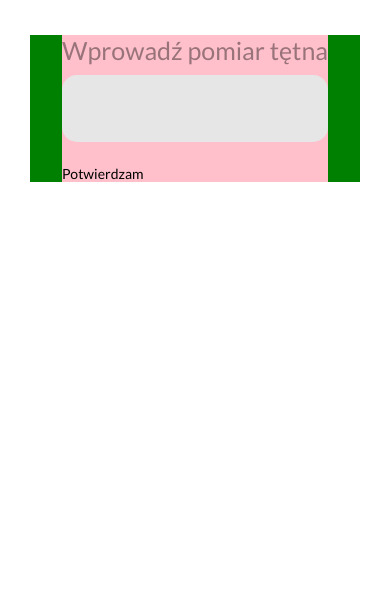
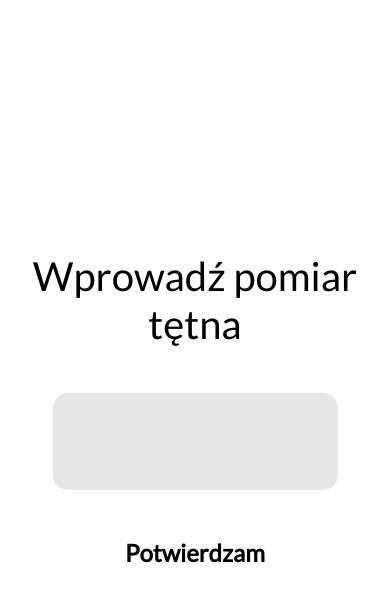
Before and after one commit to MA3CIN/HeartHero, a React Native app: screen /RecznyPomiar in a window 390 px wide. Shown: the top 602 px of the page. Built offline with nearby package versions, Linux system fonts and the light colour scheme; what expo-linking would draw is missing.

Commit message:
Working on last screen

```diff
--- a/App.tsx
+++ b/App.tsx
@@ -2,21 +2,30 @@ import { StatusBar } from 'expo-status-bar';
 import React, { useEffect, useState } from 'react';
 import { Pressable, Text } from 'react-native';
 import { SafeAreaProvider } from 'react-native-safe-area-context';
-
 import useCachedResources from './hooks/useCachedResources';
 import useColorScheme from './hooks/useColorScheme';
 import Navigation from './navigation';
+import { Pomiary } from "./mockedData/pomiary";
 
 export default function App() {
+  const [pomiary, setPomiary] = useState(Pomiary);
   const isLoadingComplete = useCachedResources();
   const colorScheme = useColorScheme();
+
+  const addPomiar = (newPomiar: any, name: string) => {
+    const newPomiary = JSON.parse(JSON.stringify(pomiary));
+    const index = pomiary.findIndex(pom => pom.name === name);
+    newPomiary[index].data.unshift(newPomiar);
+    newPomiary[index].value = newPomiar;
+    setPomiary(pomiary);
+  }
 
   if (!isLoadingComplete) {
     return null;
   } else {
     return (
       <SafeAreaProvider>
-        <Navigation colorScheme={colorScheme} />
+        <Navigation colorScheme={colorScheme} addPomiar={addPomiar} pomiary={pomiary} />
         <StatusBar />
       </SafeAreaProvider>
     );
--- a/navigation/index.tsx
+++ b/navigation/index.tsx
@@ -25,12 +25,12 @@ import TabTwoScreen from '../screens/TwojeReceptyScreen';
 import { RootStackParamList, RootTabParamList, RootTabScreenProps } from '../types';
 import LinkingConfiguration from './LinkingConfiguration';
 
-export default function Navigation({ colorScheme }: { colorScheme: ColorSchemeName }) {
+export default function Navigation({ colorScheme, pomiary, addPomiar }: { colorScheme: ColorSchemeName, pomiary: any, addPomiar: Function }) {
   return (
     <NavigationContainer
       linking={LinkingConfiguration}
       theme={colorScheme === 'dark' ? DarkTheme : DefaultTheme}>
-      <RootNavigator />
+      <RootNavigator {...{pomiary, addPomiar}} />
     </NavigationContainer>
   );
 }
@@ -41,16 +41,16 @@ export default function Navigation({ colorScheme }: { colorScheme: ColorSchemeNa
  */
 const Stack = createNativeStackNavigator<RootStackParamList>();
 
-function RootNavigator() {
+function RootNavigator({pomiary, addPomiar}: any) {
   return (
     <Stack.Navigator>
       <Stack.Screen name="Root" component={BottomTabNavigator} options={{ headerShown: false }} />
       <Stack.Screen name="NotFound" component={NotFoundScreen} options={{ title: 'Oops!' }} />
       <Stack.Group screenOptions={{ presentation: 'modal' }}>
         <Stack.Screen name="Modal" component={ModalScreen} />
-        <Stack.Screen name="PoprzedniePomiaryScreen" component={PoprzedniePomiaryScreen} options={{ title: 'POPRZEDNIE POMIARY' }} />
+        <Stack.Screen name="PoprzedniePomiaryScreen" initialParams={{pomiary, addPomiar}} component={PoprzedniePomiaryScreen} options={{ title: 'POPRZEDNIE POMIARY' }} />
         <Stack.Screen name="CzujnikPomiarScreen" component={CzujnikPomiarScreen}  options={{ headerShown: false }}/>
-        <Stack.Screen name="RecznyPomiar" component={ReczneWpisanieScreen} options={{ headerShown: false }} />
+        <Stack.Screen name="RecznyPomiar" component={ReczneWpisanieScreen} initialParams={{pomiary, addPomiar}} options={{ headerShown: false }} />
       </Stack.Group>
     </Stack.Navigator>
   );
--- a/screens/ReczneWpisanieScreen.tsx
+++ b/screens/ReczneWpisanieScreen.tsx
@@ -1,65 +1,64 @@
-import { StyleSheet, Image, Dimensions, TextInput, Pressable } from 'react-native';
+import { StyleSheet, Image, Dimensions, TextInput, Pressable, Text } from 'react-native';
 import { useState } from 'react';
 import { View } from '../components/Themed';
 import { RootTabScreenProps } from '../types';
 import { colors } from '../colors'
 import React from 'react';
 import { LatoText } from '../components/StyledText';
-import { ScreenWrapper } from '../components/ScreenWrapper';
+import { ScreenViewWrapper } from '../components/ScreenWrapper';
 
 export default function ReczneWpisanieScreen({ navigation }: any) {
-    const onConfirmPressed = ()=>{
-        return null
-    }
-    const onChangeText = () => {
-        console.log(text)
-        setText
-        console.log(text)
-    }
     const [text, setText] = useState('')
 
+    const onConfirmPressed = ()=>{
+        if ( text.length !== 0){
+            navigation.pop(2)
+        }
+    }
+
+
   return (
-    <ScreenWrapper>
+    <ScreenViewWrapper style={{
+        alignItems: 'center',
+        justifyContent: 'center',}}>
         <View style={styles.mainWrapper}>
           <View style={styles.container}>
           <LatoText style={styles.textName}>Wprowadź pomiar tętna</LatoText>
             <View style={styles.inputWrapper}>
                 <TextInput
                     style={styles.textInput}
-                    onChangeText={onChangeText}
+                    onChangeText={setText}
                     value={text} />
             </View>
-            <Pressable onPress={() => onConfirmPressed()}>
-                <LatoText style={null}>Potwierdzam</LatoText>
+            <Pressable onPress={() => onConfirmPressed()} style={styles.pressableWrapper}>
+                <LatoText style={styles.confirmText}>Potwierdzam</LatoText>
             </Pressable>
           </View>
         </View>
-    </ScreenWrapper>
+    </ScreenViewWrapper>
+
+
   );
 }
 
 const styles = StyleSheet.create({
   mainWrapper: {
+  },
+  container: {
     flex: 1,
+    flexDirection: 'column',
     justifyContent: 'center',
     alignItems: 'center',
-    backgroundColor: 'green',
-    height: 400
-  },
-  container: {
-    // height: Dimensions.get('window').height / 2,
-    backgroundColor: 'pink',
-    flex: 1,
-    flexDirection: 'column',
-    justifyContent: 'center'
   },
   textName: {
-    fontSize: 25,
-    color: colors.innerTextGrey,
-    marginBottom: 10
+    fontSize: 40,
+    color: colors.black,
+    marginBottom: 45,
+    textAlign: 'center'
   },
   inputWrapper: {
-
+  height: 120,
+  width: 285,
   },
   textValue: {
     fontSize: 40
@@ -67,7 +66,6 @@ const styles = StyleSheet.create({
   textInput: {
     backgroundColor: colors.grey,
     borderRadius: 15,
-    width: '100%',
     flex: 1,
     flexDirection: 'row',
     marginBottom: 23,
@@ -75,4 +73,14 @@ const styles = StyleSheet.create({
     paddingHorizontal: 20,
     alignItems: 'center'
   },
+  confirmText: {
+    color: colors.black,
+    fontWeight: '700',
+    fontSize: 24,
+    textAlign: 'center'
+  },
+  pressableWrapper: {
+    height: 80,
+    justifyContent: 'center'
+},
 });
--- a/types.tsx
+++ b/types.tsx
@@ -17,9 +17,9 @@ export type RootStackParamList = {
   Root: NavigatorScreenParams<RootTabParamList> | undefined;
   Modal: undefined;
   NotFound: undefined;
-  PoprzedniePomiaryScreen: undefined;
+  PoprzedniePomiaryScreen: any;
   CzujnikPomiarScreen: undefined;
-  RecznyPomiar: undefined;
+  RecznyPomiar: any;
 };
 
 export type RootStackScreenProps<Screen extends keyof RootStackParamList> = NativeStackScreenProps<
```
